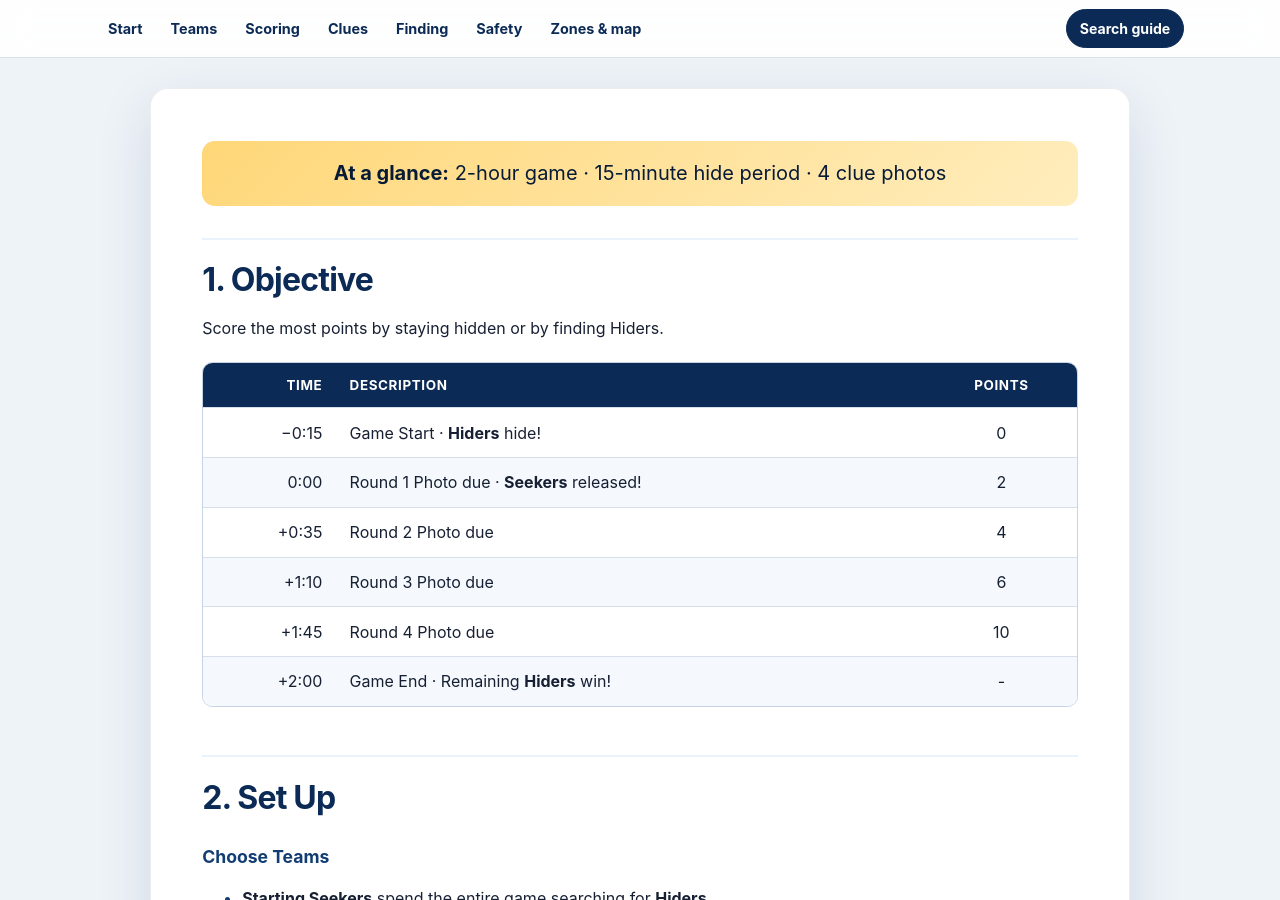
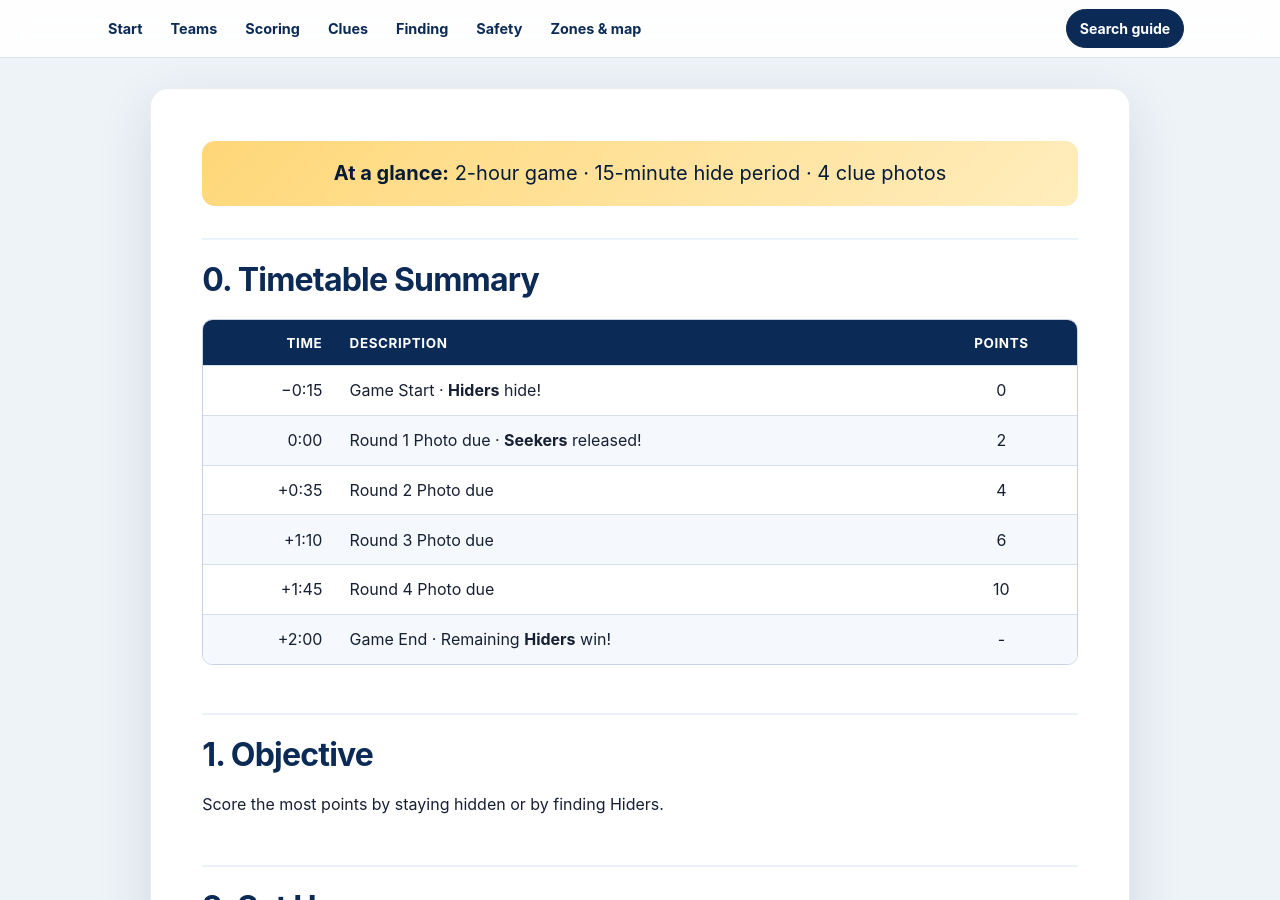
Before and after one commit to mmaxin/hide-and-seek-game, a Jekyll site: the page built from rules.md, in a window 1280 px wide and 900 px high, scrolled down 270 px. Built offline with Jekyll 4.4.1, drawn with Linux system fonts in a browser that asks for light colours; our own code applies the rules of GitHub Pages for plain Markdown files.

Commit message:
Add Timetable Summary section

```diff
--- a/rules.md
+++ b/rules.md
@@ -1,9 +1,6 @@
 > **At a glance:** 2-hour game · 15-minute hide period · 4 clue photos
 
-## 1. Objective
-{: #objective }
-
-Score the most points by staying hidden or by finding Hiders.
+## 0. Timetable Summary
 
 | Time | Description | Points |
 | ---:| --- |:---:|
@@ -13,6 +10,13 @@ Score the most points by staying hidden or by finding Hiders.
 | +1:10 | Round 3 Photo due | 6 |
 | +1:45 | Round 4 Photo due | 10 |
 | +2:00 | Game End · Remaining **Hiders** win! | - |
+
+## 1. Objective
+{: #objective }
+
+Score the most points by staying hidden or by finding Hiders.
+
+
 
 ## 2. Set Up
 ### Choose Teams
```
